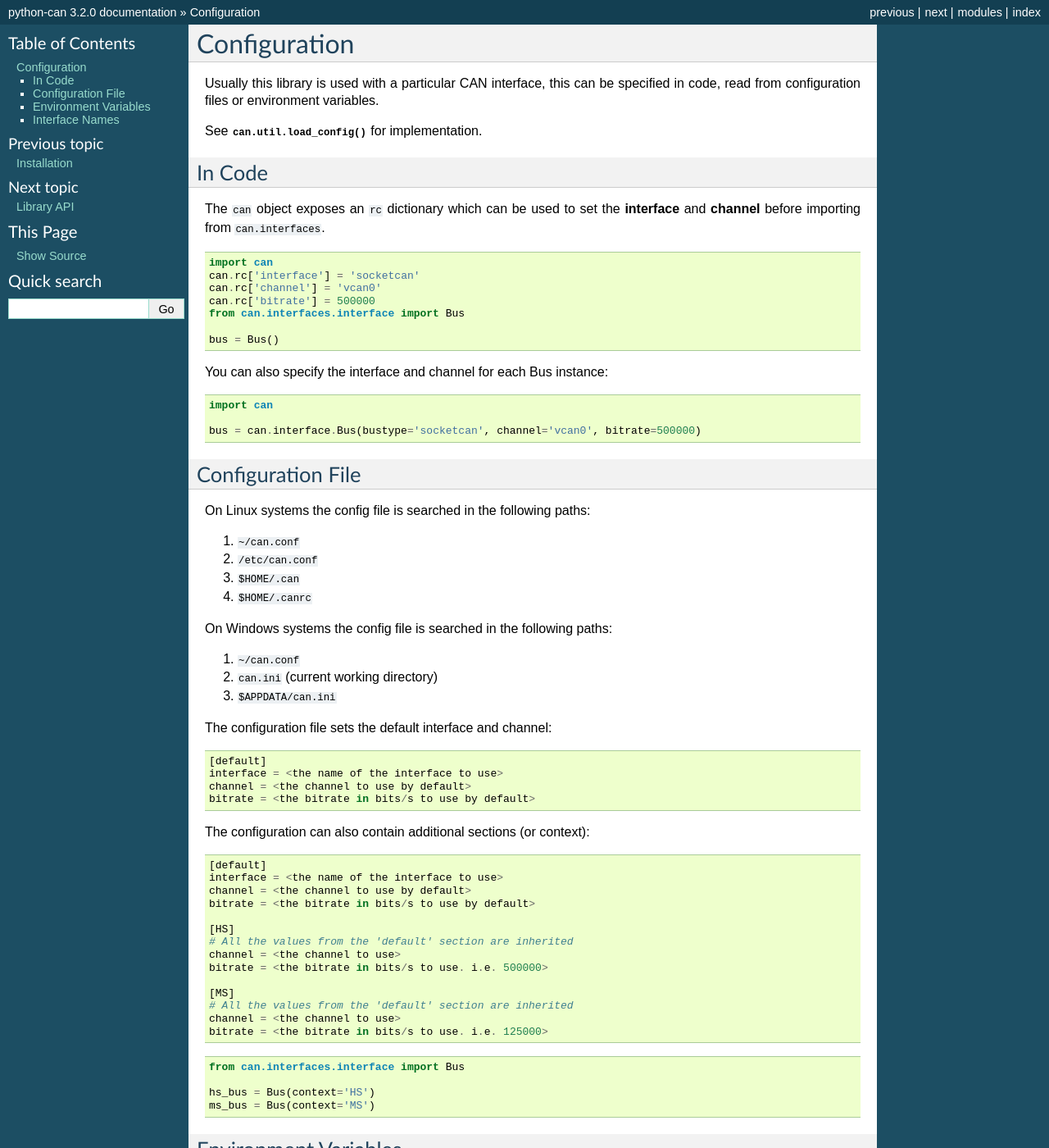
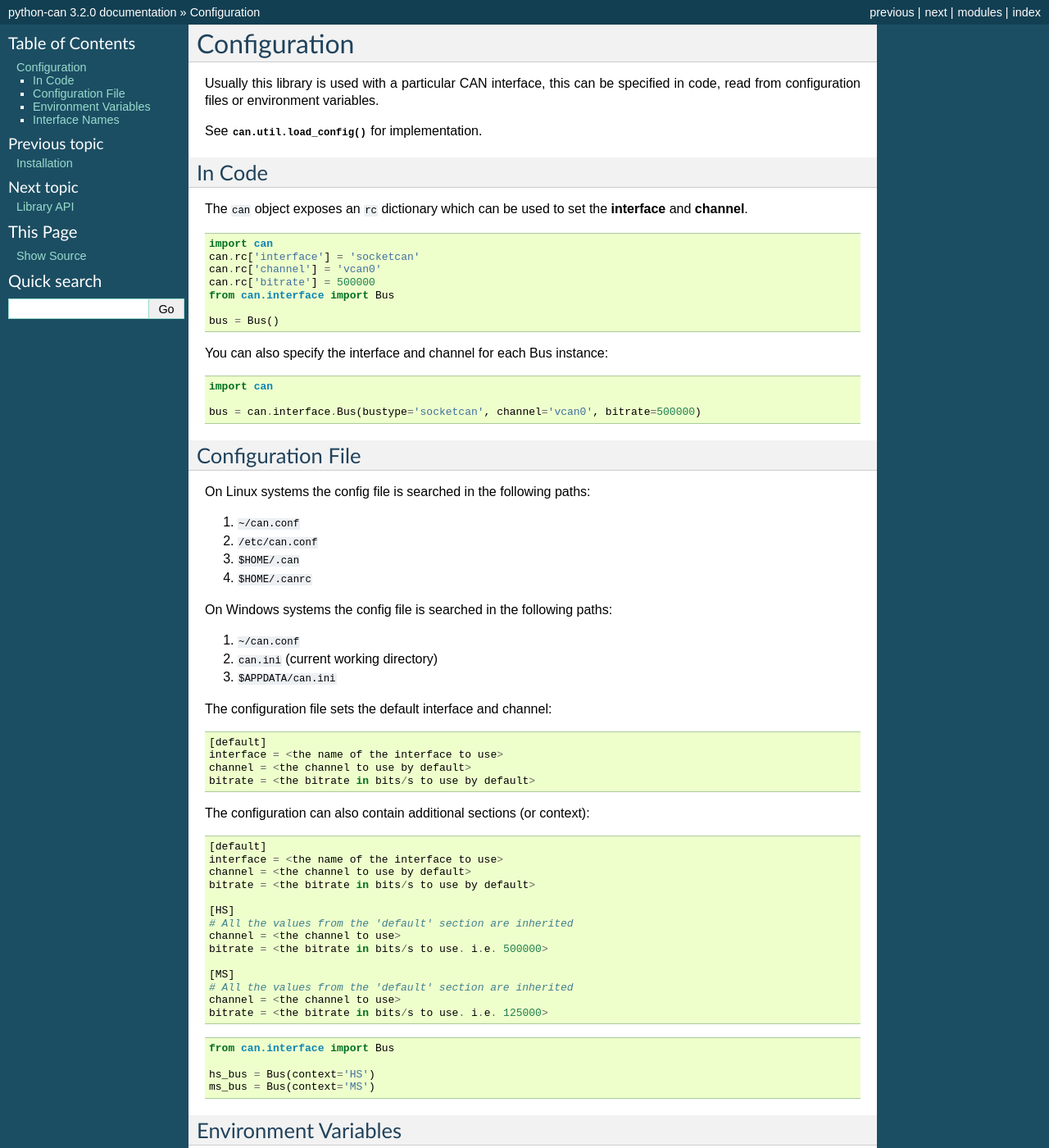
Before and after one commit to hardbyte/python-can, a Sphinx documentation site: the page built from doc/configuration.rst, in a window 1280 px wide and 1400 px high. Shown: the whole window at 82% size. Built offline with Sphinx 7.4.7, drawn with Linux system fonts in a browser that asks for light colours.

Commit message:
'can.interface' NOT 'can.interfaces.interface'
I was getting the following error (see below)

####################################################################
C:\Users\arovellequartz>python auden_scratchpad_002.py
Traceback (most recent call last):
  File "auden_scratchpad_002.py", line 18, in <module>
    from can.interfaces.interface import Bus
ModuleNotFoundError: No module named 'can.interfaces.interface'
####################################################################

```diff
--- a/doc/configuration.rst
+++ b/doc/configuration.rst
@@ -11,7 +11,7 @@ In Code
 -------
 
 The ``can`` object exposes an ``rc`` dictionary which can be used to set
-the **interface** and **channel** before importing from ``can.interfaces``.
+the **interface** and **channel**.
 
 ::
 
@@ -19,7 +19,7 @@ the **interface** and **channel** before importing from ``can.interfaces``.
     can.rc['interface'] = 'socketcan'
     can.rc['channel'] = 'vcan0'
     can.rc['bitrate'] = 500000
-    from can.interfaces.interface import Bus
+    from can.interface import Bus
 
     bus = Bus()
 
@@ -79,7 +79,7 @@ The configuration can also contain additional sections (or context):
 
 ::
 
-    from can.interfaces.interface import Bus
+    from can.interface import Bus
 
     hs_bus = Bus(context='HS')
     ms_bus = Bus(context='MS')
```
